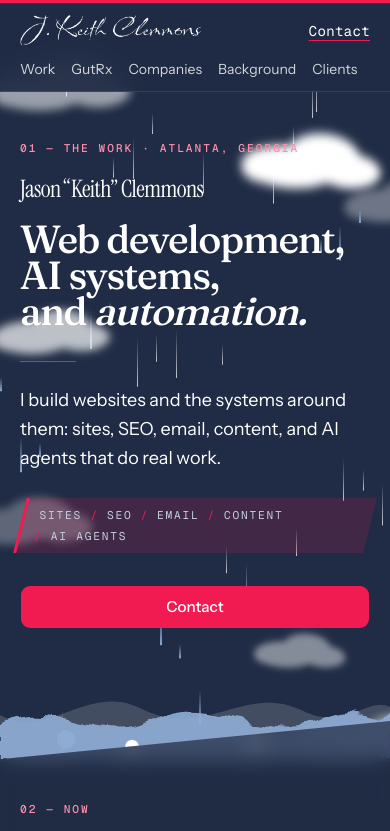
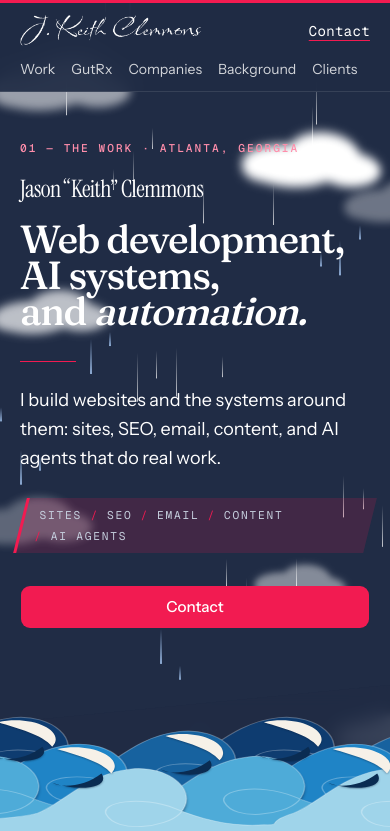
Before and after one commit to KeithClemmons/keith-folio, a Next.js app: page / in a window 390 px wide. Shown: the top 831 px of the page. Built offline with nearby package versions, Linux system fonts and the light colour scheme.

Commit message:
Replace the flat waves with layered paper-cut surf.
The white dots and the old bands are gone. Overlapping blue sheets with curled crests sit along the bottom of the screen.

Co-authored-by: keith.clemmons <keith.clemmons@gmail.com>

```diff
--- a/app/globals.css
+++ b/app/globals.css
@@ -297,58 +297,35 @@
   50% { transform: translate3d(18px, -22px, 60px) rotateY(16deg) rotateX(-6deg); }
 }
 
-.water-divide {
-  position: relative;
-  z-index: 2;
-  height: 92px;
-  margin-top: -1rem;
-  margin-bottom: -2.5rem;
+body {
+  padding-bottom: clamp(11.5rem, 28vh, 17.5rem);
+}
+
+.paper-waves {
+  position: fixed;
+  z-index: 30;
+  right: 0;
+  bottom: 0;
+  left: 0;
+  height: clamp(11.5rem, 28vh, 17.5rem);
   pointer-events: none;
 }
 
-.water-divide svg {
+.paper-waves svg {
   display: block;
   width: 100%;
   height: 100%;
 }
 
-.water-back {
-  fill: rgba(255, 255, 255, 0.16);
+.paper-sheet {
+  stroke: rgba(255, 255, 255, 0.28);
+  stroke-width: 3;
+  stroke-linejoin: round;
+  filter: drop-shadow(0 8px 3px rgba(6, 22, 48, 0.45));
 }
 
-.water-front {
-  fill: #8eacd4;
-  opacity: 0.92;
-}
-
-.puddle {
-  position: absolute;
-  left: 8%;
-  right: 8%;
-  bottom: 8px;
-  height: 28px;
-  filter: url(#goo);
-}
-
-.puddle span {
-  position: absolute;
-  bottom: 0;
-  width: 18px;
-  height: 18px;
-  border-radius: 999px;
-  background: #8eacd4;
-  animation: drip 2.8s ease-in-out infinite;
-}
-
-.puddle span:nth-child(1) { left: 8%; }
-.puddle span:nth-child(2) { left: 28%; animation-delay: 0.4s; background: #fff; }
-.puddle span:nth-child(3) { left: 47%; animation-delay: 0.9s; }
-.puddle span:nth-child(4) { left: 66%; animation-delay: 0.2s; background: #fff; }
-.puddle span:nth-child(5) { left: 84%; animation-delay: 1.2s; }
-
-@keyframes drip {
-  0%, 100% { transform: translateY(6px) scale(1); }
-  50% { transform: translateY(-10px) scale(1.35); }
+.paper-foam {
+  filter: drop-shadow(0 4px 2px rgba(6, 22, 48, 0.28));
 }
 
 .slant-panel {
@@ -436,7 +413,6 @@
   .cloud,
   .drop,
   .storm-cloud,
-  .puddle span,
   .rise,
   .cloud-field {
     animation: none !important;
--- a/app/layout.tsx
+++ b/app/layout.tsx
@@ -1,7 +1,7 @@
 import type { Metadata, Viewport } from "next";
 import { Fraunces, Geist_Mono, Instrument_Sans, Instrument_Serif } from "next/font/google";
 import { Header } from "@/components/header";
-import { Atmosphere } from "@/components/weather";
+import { Atmosphere, PaperWaves } from "@/components/weather";
 import { description, links, person } from "@/lib/site";
 import "./globals.css";
 
@@ -118,6 +118,7 @@ export default function RootLayout({ children }: LayoutProps<"/">) {
         </a>
         <Header />
         {children}
+        <PaperWaves />
         <script
           type="application/ld+json"
           dangerouslySetInnerHTML={{ __html: JSON.stringify(jsonLd) }}
--- a/app/page.tsx
+++ b/app/page.tsx
@@ -1,6 +1,6 @@
 import { ContactForm } from "@/components/contact-form";
 import { LinkButton } from "@/components/link-button";
-import { StormStage, WaterDivide } from "@/components/weather";
+import { StormStage } from "@/components/weather";
 import { links, person, systems, testimonials } from "@/lib/site";
 
 function Eyebrow({
@@ -84,7 +84,6 @@ export default function Home() {
               </LinkButton>
             </div>
           </div>
-          <WaterDivide />
         </section>
 
         <section id="gutrx" className="slant-panel">
@@ -262,7 +261,6 @@ export default function Home() {
           </div>
         </section>
 
-        <WaterDivide />
         <section id="contact" className="rise bg-[#202c45] text-white">
           <div className="mx-auto max-w-6xl px-5 py-16 md:py-24">
             <Eyebrow className="text-[#ff8eab]">06 — Contact</Eyebrow>
--- a/components/weather.tsx
+++ b/components/weather.tsx
@@ -10,37 +10,6 @@ export function Atmosphere() {
   return (
     <div className="atmosphere" aria-hidden="true">
       <svg className="svg-defs" width="0" height="0">
-        <filter id="liquid" x="-20%" y="-20%" width="140%" height="140%">
-          <feTurbulence
-            type="fractalNoise"
-            baseFrequency="0.012 0.04"
-            numOctaves="2"
-            seed="3"
-            result="noise"
-          >
-            <animate
-              attributeName="baseFrequency"
-              dur="10s"
-              values="0.010 0.035;0.018 0.06;0.010 0.035"
-              repeatCount="indefinite"
-            />
-          </feTurbulence>
-          <feDisplacementMap
-            in="SourceGraphic"
-            in2="noise"
-            scale="22"
-            xChannelSelector="R"
-            yChannelSelector="G"
-          />
-        </filter>
-        <filter id="goo">
-          <feGaussianBlur in="SourceGraphic" stdDeviation="7" result="blur" />
-          <feColorMatrix
-            in="blur"
-            mode="matrix"
-            values="1 0 0 0 0  0 1 0 0 0  0 0 1 0 0  0 0 0 20 -9"
-          />
-        </filter>
         <filter id="cloud-soft" x="-20%" y="-20%" width="140%" height="140%">
           <feGaussianBlur stdDeviation="6" />
         </filter>
@@ -100,27 +69,61 @@ export function StormStage() {
   );
 }
 
-export function WaterDivide() {
+const paperLayers = [
+  {
+    fill: "#0e3c70",
+    d: "M-40,260 C0,250 100,240 160,210 C210,180 260,80 350,65 C430,52 490,140 450,210 C420,260 320,275 300,215 C285,175 370,150 440,195 C500,235 560,255 620,248 C660,250 640,240 700,210 C750,180 800,80 890,65 C970,52 1030,140 990,210 C960,260 860,275 840,215 C825,175 910,150 980,195 C1040,235 1100,255 1160,248 C1200,250 1140,240 1200,210 C1250,180 1300,80 1390,65 C1470,52 1530,140 1490,210 C1460,260 1360,275 1340,215 C1325,175 1410,150 1480,195 C1540,235 1600,255 1660,248 C1740,240 1500,230 1520,240 L1520,560 L-40,560 Z",
+  },
+  {
+    fill: "#17629f",
+    d: "M-40,305 C0,295 -40,285 20,255 C70,225 120,125 210,110 C290,97 350,185 310,255 C280,305 180,320 160,260 C145,220 230,195 300,240 C360,280 420,300 480,293 C520,295 440,285 500,255 C550,225 600,125 690,110 C770,97 830,185 790,255 C760,305 660,320 640,260 C625,220 710,195 780,240 C840,280 900,300 960,293 C1000,295 920,285 980,255 C1030,225 1080,125 1170,110 C1250,97 1310,185 1270,255 C1240,305 1140,320 1120,260 C1105,220 1190,195 1260,240 C1320,280 1380,300 1440,293 C1520,285 1500,275 1520,285 L1520,560 L-40,560 Z",
+  },
+  {
+    fill: "#1f84c6",
+    d: "M-40,348 C0,338 220,328 280,298 C330,268 380,168 470,153 C550,140 610,228 570,298 C540,348 440,363 420,303 C405,263 490,238 560,283 C620,323 680,343 740,336 C780,338 780,328 840,298 C890,268 940,168 1030,153 C1110,140 1170,228 1130,298 C1100,348 1000,363 980,303 C965,263 1050,238 1120,283 C1180,323 1240,343 1300,336 C1380,328 1500,318 1520,328 L1520,560 L-40,560 Z",
+  },
+  {
+    fill: "#4eabd8",
+    d: "M-40,388 C0,378 40,368 100,338 C150,308 200,208 290,193 C370,180 430,268 390,338 C360,388 260,403 240,343 C225,303 310,278 380,323 C440,363 500,383 560,376 C600,378 580,368 640,338 C690,308 740,208 830,193 C910,180 970,268 930,338 C900,388 800,403 780,343 C765,303 850,278 920,323 C980,363 1040,383 1100,376 C1140,378 1100,368 1160,338 C1210,308 1260,208 1350,193 C1430,180 1490,268 1450,338 C1420,388 1320,403 1300,343 C1285,303 1370,278 1440,323 C1500,363 1560,383 1620,376 C1700,368 1500,358 1520,368 L1520,560 L-40,560 Z",
+  },
+  {
+    fill: "#9fd4ea",
+    d: "M-40,428 C0,418 340,408 400,378 C450,348 500,248 590,233 C670,220 730,308 690,378 C660,428 560,443 540,383 C525,343 610,318 680,363 C740,403 800,423 860,416 C900,418 860,408 920,378 C970,348 1020,248 1110,233 C1190,220 1250,308 1210,378 C1180,428 1080,443 1060,383 C1045,343 1130,318 1200,363 C1260,403 1320,423 1380,416 C1460,408 1500,398 1520,408 L1520,560 L-40,560 Z",
+  },
+] as const;
+
+const paperLips = [
+  { fill: "#f6f1e8", d: "M320,80 C390,55 460,110 430,160 C410,120 360,100 320,80 Z" },
+  { fill: "#0a2c52", d: "M310,190 C360,220 430,210 410,160 C380,200 330,210 310,190 Z" },
+  { fill: "#f6f1e8", d: "M860,80 C930,55 1000,110 970,160 C950,120 900,100 860,80 Z" },
+  { fill: "#0a2c52", d: "M850,190 C900,220 970,210 950,160 C920,200 870,210 850,190 Z" },
+  { fill: "#f6f1e8", d: "M1360,80 C1430,55 1500,110 1470,160 C1450,120 1400,100 1360,80 Z" },
+  { fill: "#0a2c52", d: "M1350,190 C1400,220 1470,210 1450,160 C1420,200 1370,210 1350,190 Z" },
+  { fill: "#f6f1e8", d: "M180,125 C250,100 320,155 290,205 C270,165 220,145 180,125 Z" },
+  { fill: "#0a2c52", d: "M170,235 C220,265 290,255 270,205 C240,245 190,255 170,235 Z" },
+  { fill: "#f6f1e8", d: "M660,125 C730,100 800,155 770,205 C750,165 700,145 660,125 Z" },
+  { fill: "#0a2c52", d: "M650,235 C700,265 770,255 750,205 C720,245 670,255 650,235 Z" },
+  { fill: "#f6f1e8", d: "M1140,125 C1210,100 1280,155 1250,205 C1230,165 1180,145 1140,125 Z" },
+  { fill: "#0a2c52", d: "M1130,235 C1180,265 1250,255 1230,205 C1200,245 1150,255 1130,235 Z" },
+  { fill: "#f6f1e8", d: "M440,168 C510,143 580,198 550,248 C530,208 480,188 440,168 Z" },
+  { fill: "#0a2c52", d: "M430,278 C480,308 550,298 530,248 C500,288 450,298 430,278 Z" },
+  { fill: "#f6f1e8", d: "M1000,168 C1070,143 1140,198 1110,248 C1090,208 1040,188 1000,168 Z" },
+  { fill: "#0a2c52", d: "M990,278 C1040,308 1110,298 1090,248 C1060,288 1010,298 990,278 Z" },
+] as const;
+
+export function PaperWaves() {
   return (
-    <div className="water-divide" aria-hidden="true">
-      <svg viewBox="0 0 1440 140" preserveAspectRatio="none">
-        <path
-          className="water-back"
-          d="M0 70 C 180 110 320 20 520 60 C 760 110 900 20 1120 64 C 1280 96 1360 40 1440 58 L1440 140 L0 140 Z"
-        />
-        <path
-          className="water-front"
-          filter="url(#liquid)"
-          d="M0 86 C 200 40 360 120 560 78 C 780 30 980 120 1200 74 C 1320 50 1380 90 1440 70 L1440 140 L0 140 Z"
-        />
+    <div className="paper-waves" aria-hidden="true">
+      <svg viewBox="0 0 1440 480" preserveAspectRatio="xMidYMax slice">
+        <g transform="translate(0 480) scale(1 0.62) translate(0 -480)">
+        {paperLayers.map((layer) => (
+          <path key={layer.fill + layer.d.slice(0, 24)} className="paper-sheet" fill={layer.fill} d={layer.d} />
+        ))}
+        {paperLips.map((lip) => (
+          <path key={lip.d} className="paper-foam" fill={lip.fill} d={lip.d} />
+        ))}
+        </g>
       </svg>
-      <div className="puddle">
-        <span />
-        <span />
-        <span />
-        <span />
-        <span />
-      </div>
     </div>
   );
 }
```
